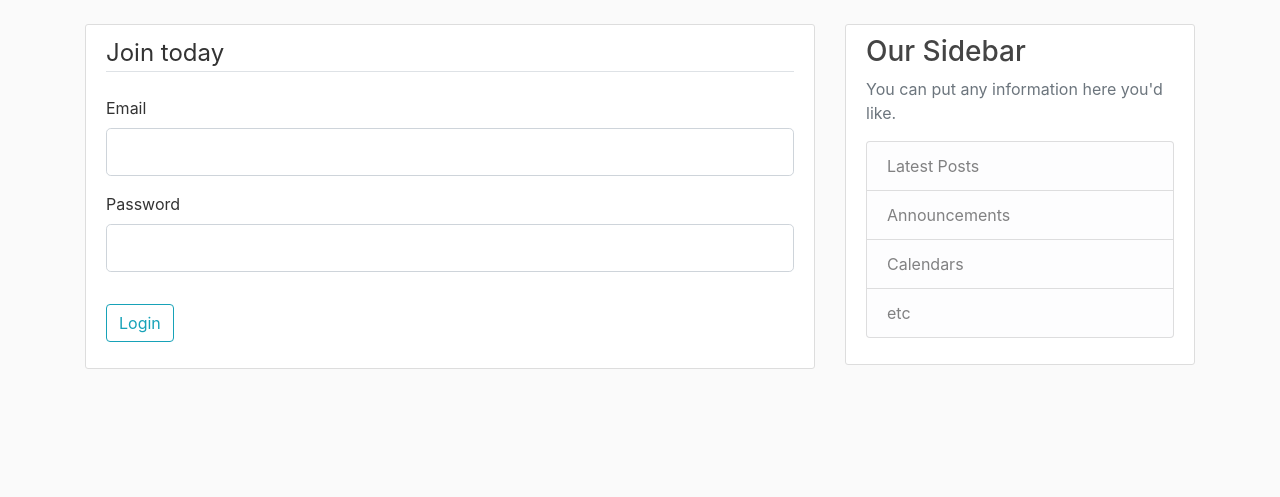
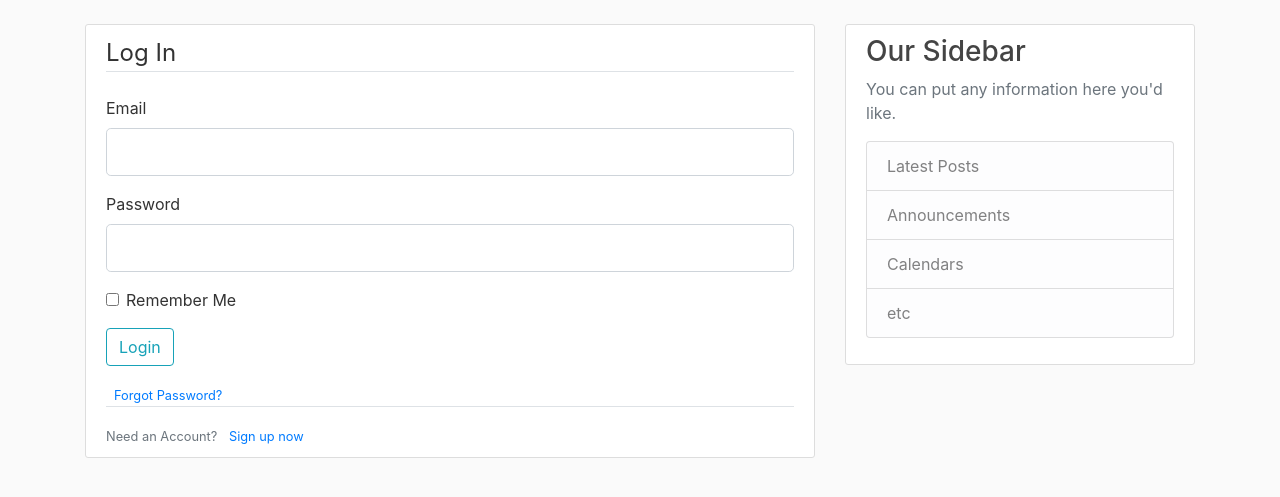
Before and after one commit to James-McTighe/flask_tutorial, a Flask app: page /login in a window 1280 px wide. Shown: the part 56-553 px from the top of the page. Run offline with Flask 3, Linux system fonts and the light colour scheme; some libraries are stand-ins or nearby versions.

Commit message:
finished forms video

```diff
--- a/flaskblog.py
+++ b/flaskblog.py
@@ -37,9 +37,15 @@ def register():
         return redirect(url_for('home'))
     return render_template('register.html', title="Register", form=form)
 
-@app.route("/login")
+@app.route("/login", methods=['GET', 'POST'])
 def login():
     form = LoginForm()
+    if form.validate_on_submit():
+        if form.email.data == 'admin@blog.com' and form.password.data == 'password':
+            flash('You have been logged in!', 'success')
+            return redirect(url_for('home'))
+        else:
+            flash('Login Unsuccessful.  Please check username and password', 'danger')
     return render_template('login.html', title="login", form=form)
 
 if __name__ == "__main__":
--- a/templates/layout.html
+++ b/templates/layout.html
@@ -22,14 +22,14 @@
     <header class="site-header">
         <nav class="navbar navbar-expand-md navbar-dark bg-steel fixed-top">
           <div class="container">
-            <a class="navbar-brand mr-4" href="/">Flask Blog</a>
+            <a class="navbar-brand mr-4" href="https://www.youtube.com/watch?v=UIJKdCIEXUQ&ab_channel=CoreySchafer">Flask Blog</a>
             <button class="navbar-toggler" type="button" data-toggle="collapse" data-target="#navbarToggle" aria-controls="navbarToggle" aria-expanded="false" aria-label="Toggle navigation">
               <span class="navbar-toggler-icon"></span>
             </button>
             <div class="collapse navbar-collapse" id="navbarToggle">
               <div class="navbar-nav mr-auto">
-                <a class="nav-item nav-link" href="/">Home</a>
-                <a class="nav-item nav-link" href="/about">About</a>
+                <a class="nav-item nav-link" href="{{ url_for('home') }}">Home</a>
+                <a class="nav-item nav-link" href="{{ url_for('about') }}">About</a>
               </div>
               <!-- Navbar Right Side -->
               <div class="navbar-nav">
@@ -49,7 +49,7 @@
                 {% if messages %}
                     {% for category, message in messages %}
                         <div class="alert alert-{{ category }}">
-                            {{ category }}
+                            {{ message }}
                         </div>
                     {% endfor %}
                 {% endif %}
--- a/templates/login.html
+++ b/templates/login.html
@@ -4,21 +4,51 @@
         <form method="POST" action="">
             {{ form.hidden_tag() }}
             <fieldset class="form-group">
-                <legend class="border-bottom mb-4">Join today</legend>
+                <legend class="border-bottom mb-4">Log In</legend>
                 <div class="form-group">
                     {{ form.email.label(class="form-control-label")}}
-                    {{ form.email(class="form-control form-control-lg") }}
+
+                    {% if form.email.errors %}
+                        {{ form.email(class="form-control form-control-lg is-invalid")}}
+                        <div class="invalid-feedback">
+                            {% for error in form.email.errors %}
+                                <span>{{ error }}</span>
+                            {% endfor %}
+                        </div>
+                    {% else %}
+                        {{ form.email(class="form-control form-control-lg") }}
+                    {% endif %}
                 </div>
                 <div class="form-group">
                     {{ form.password.label(class="form-control-label")}}
-                    {{ form.password(class="form-control form-control-lg") }}
+                    {% if form.password.errors %}
+                    {{ form.password(class="form-control form-control-lg is-invalid")}}
+                    <div class="invalid-feedback">
+                        {% for error in form.password.errors %}
+                            <span>{{ error }}</span>
+                        {% endfor %}
+                    </div>
+                    {% else %}
+                        {{ form.password(class="form-control form-control-lg") }}
+                    {% endif %}
+                </div>
+                <div class="form-check">
+                    {{ form.remember(class="form-check-input") }}
+                    {{ form.remember.label(class="form-check-label") }}
                 </div>
             </fieldset>
 
             <div class="form-group">
                 {{ form.submit(class="btn btn-outline-info") }}
             </div>
-
+            <small class="text-muted ml-2">
+                <a href="#">Forgot Password?</a>
+            </small>
+            <div class="border-top pt-3">
+                <small class="text-muted">
+                    Need an Account? <a class="ml-2" href="{{ url_for('register') }}">Sign up now</a>
+                </small>
+            </div>
 
         </form>
 
```
